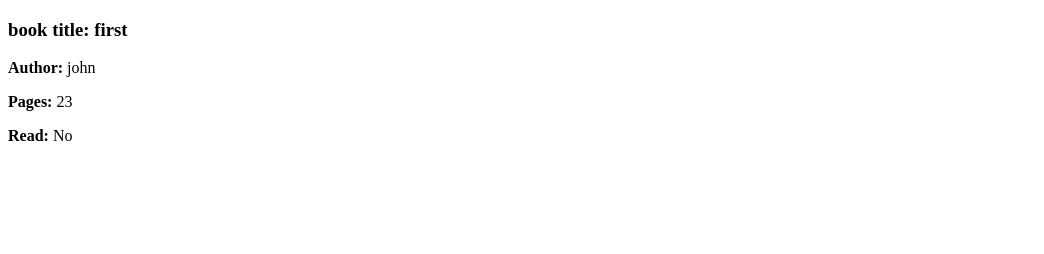
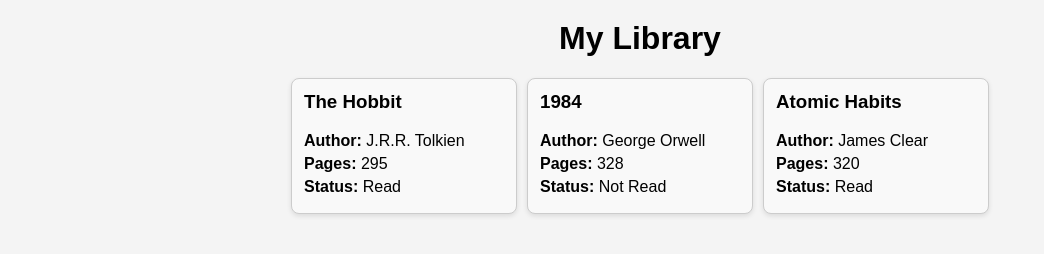
Before and after one commit to VictorMukumbu/libraryApp, a plain HTML site: page index.html in a window 1280 px wide. Shown: the whole page, without its empty margins (0-1044 px from the left). Drawn offline with Linux system fonts and the light colour scheme.

Commit message:
Finished step #2 of the  top library project

```diff
--- a/index.html
+++ b/index.html
@@ -1,27 +1,16 @@
 <!DOCTYPE html>
 <html lang="en">
 <head>
-    <meta charset="UTF-8">
-    <meta name="viewport" content="width=device-width, initial-scale=1.0">
-    <title>Document</title>
+  <meta charset="UTF-8">
+  <meta name="viewport" content="width=device-width, initial-scale=1.0">
+  <title>Library App</title>
+  <link rel="stylesheet" href="style.css"> <!-- Link to external CSS -->
 </head>
 <body>
 
-    <!-- <section id="bookInput">
-        <h1>welcome to our book library</h1>
-        <label for="bookName">Enter bookName</label>
-        <input type="text" id="bookName">
-        <label for="bookName">Enter book title</label>
-        <input type="text" id="bookTitle">
-        <label for="bookName">Enter bookAuthor</label>
-        <input type="text" id="bookAuthor">
-        <label for="bookName">Enter bookPages</label>
-        <input type="number" id="bookPages">
-    </section>
-    <ul id="bookUpdate"></ul> -->
+  <h1>My Library</h1>
+  <div id="library"></div>
 
-    <div id="library"></div>
-
-    <script src="script.js"></script>
+  <script src="script.js"></script> <!-- Link to external JS -->
 </body>
 </html>
--- a/script.js
+++ b/script.js
@@ -1,87 +1,47 @@
 const myLibrary = [];
 
-function Book(author,title,pages,id,publisher) {
-    this.author = author;
-    this.title = title;
-    this.pages = pages;
-    this.id = crypto.randomUUID();
-    this.publisher = publisher;
-    return
-  // the constructor...
+// Constructor function for creating books
+function Book(title, author, pages, isRead) {
+  this.id = crypto.randomUUID(); // Unique ID for each book
+  this.title = title;
+  this.author = author;
+  this.pages = pages;
+  this.isRead = isRead;
 }
 
-function addBookToLibrary(author,title,pages,id,publisher) {
-    let book = new Book(author,title,pages,id,publisher)
-    myLibrary.push(book)
-    return
-  // take params, create a book then store it in the array
-  bookList.appendChild(li)
+// Function to add a new book to the library
+function addBookToLibrary(title, author, pages, isRead) {
+  const newBook = new Book(title, author, pages, isRead);
+  myLibrary.push(newBook);
 }
-function displayBooks(){
-  const libraryDiv =document.getElementById("library")
-  libraryDiv.textContent =""
 
-  myLibrary.forEach(book => {
+// Function to display the books on the page
+function displayLibrary() {
+  const libraryDiv = document.getElementById("library");
+  libraryDiv.innerHTML = ""; // Clear the library before re-rendering
+
+  myLibrary.forEach((book) => {
+    // Create a card for each book
     const card = document.createElement("div");
     card.classList.add("book-card");
 
+    // Add content to the card
     card.innerHTML = `
-      <h3>book title: ${book.title}</h3>
+      <h3>${book.title}</h3>
       <p><strong>Author:</strong> ${book.author}</p>
       <p><strong>Pages:</strong> ${book.pages}</p>
-      <p><strong>Read:</strong> ${book.read ? "Yes" : "No"}</p>
+      <p><strong>Status:</strong> ${book.isRead ? "Read" : "Not Read"}</p>
     `;
 
+    // Append the card to the library container
     libraryDiv.appendChild(card);
   });
 }
-addBookToLibrary("john","first",23,"london")
-console.log(myLibrary)
-displayBooks()
 
+// Add some sample books to the library
+addBookToLibrary("The Hobbit", "J.R.R. Tolkien", 295, true);
+addBookToLibrary("1984", "George Orwell", 328, false);
+addBookToLibrary("Atomic Habits", "James Clear", 320, true);
 
-
-//adding a random code today
-// Function to generate a random integer between min and max
-function getRandomNumber(min, max) {
-    return Math.floor(Math.random() * (max - min + 1)) + min;
-}
-
-// Function to pick a random item from an array
-function getRandomItem(arr) {
-    return arr[Math.floor(Math.random() * arr.length)];
-}
-
-// Sample data arrays
-const names = ["Alex", "Jordan", "Taylor", "Morgan", "Casey"];
-const hobbies = ["gaming", "reading", "coding", "hiking", "music"];
-const countries = ["USA", "Canada", "Germany", "Japan", "Brazil"];
-
-// Function to generate a random user object
-function generateRandomUser() {
-    return {
-        id: getRandomNumber(1000, 9999), // Unique random ID
-        name: getRandomItem(names),      // Random name
-        age: getRandomNumber(18, 60),    // Random age
-        hobby: getRandomItem(hobbies),   // Random hobby
-        country: getRandomItem(countries), // Random country
-        isActive: Math.random() > 0.5    // Random boolean
-    };
-}
-
-// Generate multiple random users
-const users = [];
-for (let i = 0; i < 5; i++) {
-    users.push(generateRandomUser());
-}
-
-// Print the generated users
-console.log("Generated Users:", users);
-
-// Extra: filter active users
-const activeUsers = users.filter(user => user.isActive);
-console.log("Active Users:", activeUsers);
-
-// Extra: sort users by age
-users.sort((a, b) => a.age - b.age);
-console.log("Users sorted by age:", users);
+// Initial render of books
+displayLibrary();
--- a/style.css
+++ b/style.css
@@ -0,0 +1,35 @@
+body {
+  font-family: Arial, sans-serif;
+  margin: 0;
+  padding: 0;
+  background-color: #f4f4f4;
+}
+
+h1 {
+  text-align: center;
+  margin-top: 20px;
+}
+
+#library {
+  display: flex;
+  flex-wrap: wrap;
+  gap: 10px;
+  justify-content: center;
+}
+
+.book-card {
+  border: 1px solid #ccc;
+  padding: 12px;
+  border-radius: 8px;
+  width: 200px;
+  background-color: #f9f9f9;
+  box-shadow: 0 2px 5px rgba(0, 0, 0, 0.1);
+}
+
+.book-card h3 {
+  margin-top: 0;
+}
+
+.book-card p {
+  margin: 5px 0;
+}
```
